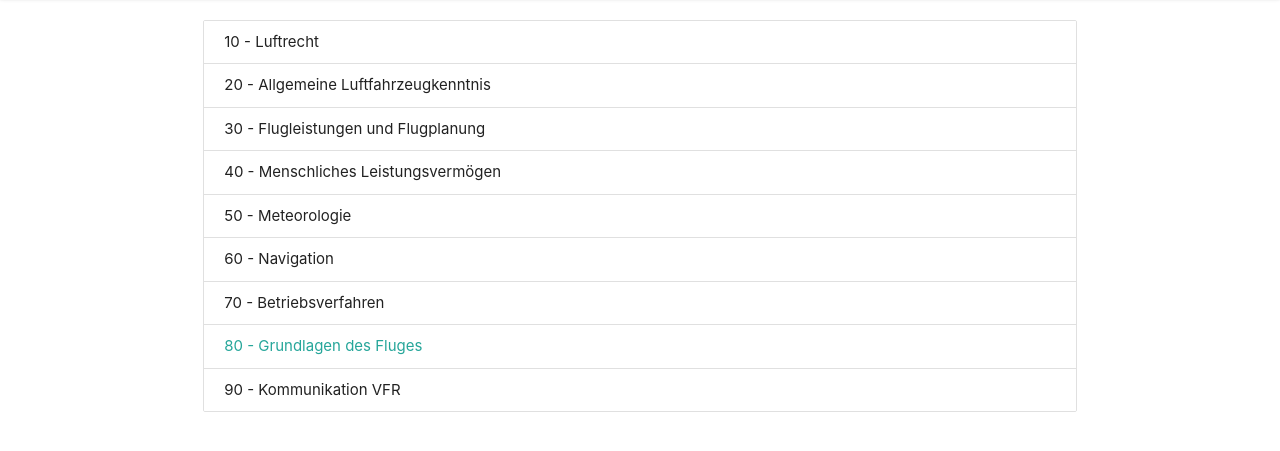
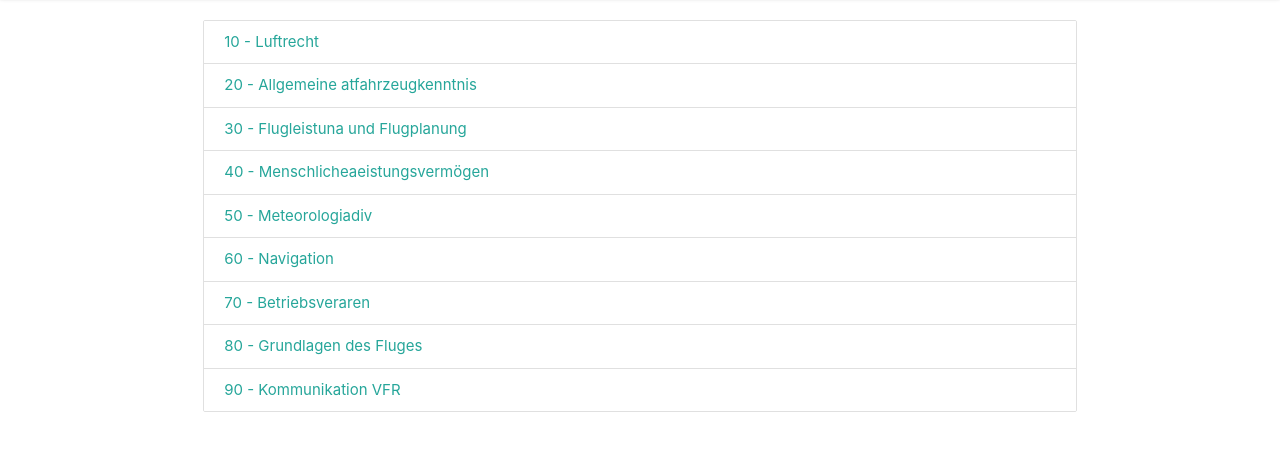
Before and after one commit to byte-bandit/flightdeck, a plain HTML site: page index.html in a window 1280 px wide. Shown: the part 67-518 px from the top of the page. Drawn offline with nearby package versions, Linux system fonts and the light colour scheme.

```diff
--- a/index.html
+++ b/index.html
@@ -26,15 +26,15 @@
             <div class="row">
                 <div class="col s12">
                     <div class="collection">
-                        <div href="#!" data-lesson="10" class="lesson-button collection-item">10 - Luftrecht</div>
-                        <div href="#!" data-lesson="20" class="lesson-button collection-item">20 - Allgemeine Luftfahrzeugkenntnis</div>
-                        <div href="#!" data-lesson="30" class="lesson-button collection-item">30 - Flugleistungen und Flugplanung</div>
-                        <div href="#!" data-lesson="40" class="lesson-button collection-item">40 - Menschliches Leistungsvermögen</div>
-                        <div href="#!" data-lesson="50" class="lesson-button collection-item">50 - Meteorologie</div>
-                        <div href="#!" data-lesson="60" class="lesson-button collection-item">60 - Navigation</div>
-                        <div href="#!" data-lesson="70" class="lesson-button collection-item">70 - Betriebsverfahren</div>
+                        <a href="#!" data-lesson="10" class="lesson-button collection-item">10 - Luftrecht</a>
+                        <a href="#!" data-lesson="20" class="lesson-button collection-item">20 - Allgemeine atfahrzeugkenntnis</a>
+                        <a href="#!" data-lesson="30" class="lesson-button collection-item">30 - Flugleistuna und Flugplanung</a>
+                        <a href="#!" data-lesson="40" class="lesson-button collection-item">40 - Menschlicheaeistungsvermögen</a>
+                        <a href="#!" data-lesson="50" class="lesson-button collection-item">50 - Meteorologiadiv </a>
+                        <a href="#!" data-lesson="60" class="lesson-button collection-item">60 - Navigation</a>
+                        <a href="#!" data-lesson="70" class="lesson-button collection-item">70 - Betriebsveraren</a>
                         <a href="#!" data-lesson="80" class="lesson-button collection-item">80 - Grundlagen des Fluges</a>
-                        <div href="#!" data-lesson="90" class="lesson-button collection-item">90 - Kommunikation VFR</div>
+                        <a href="#!" data-lesson="90" class="lesson-button collection-item">90 - Kommunikation VFR</a>
                     </div>
                 </div>
             </div>
```
